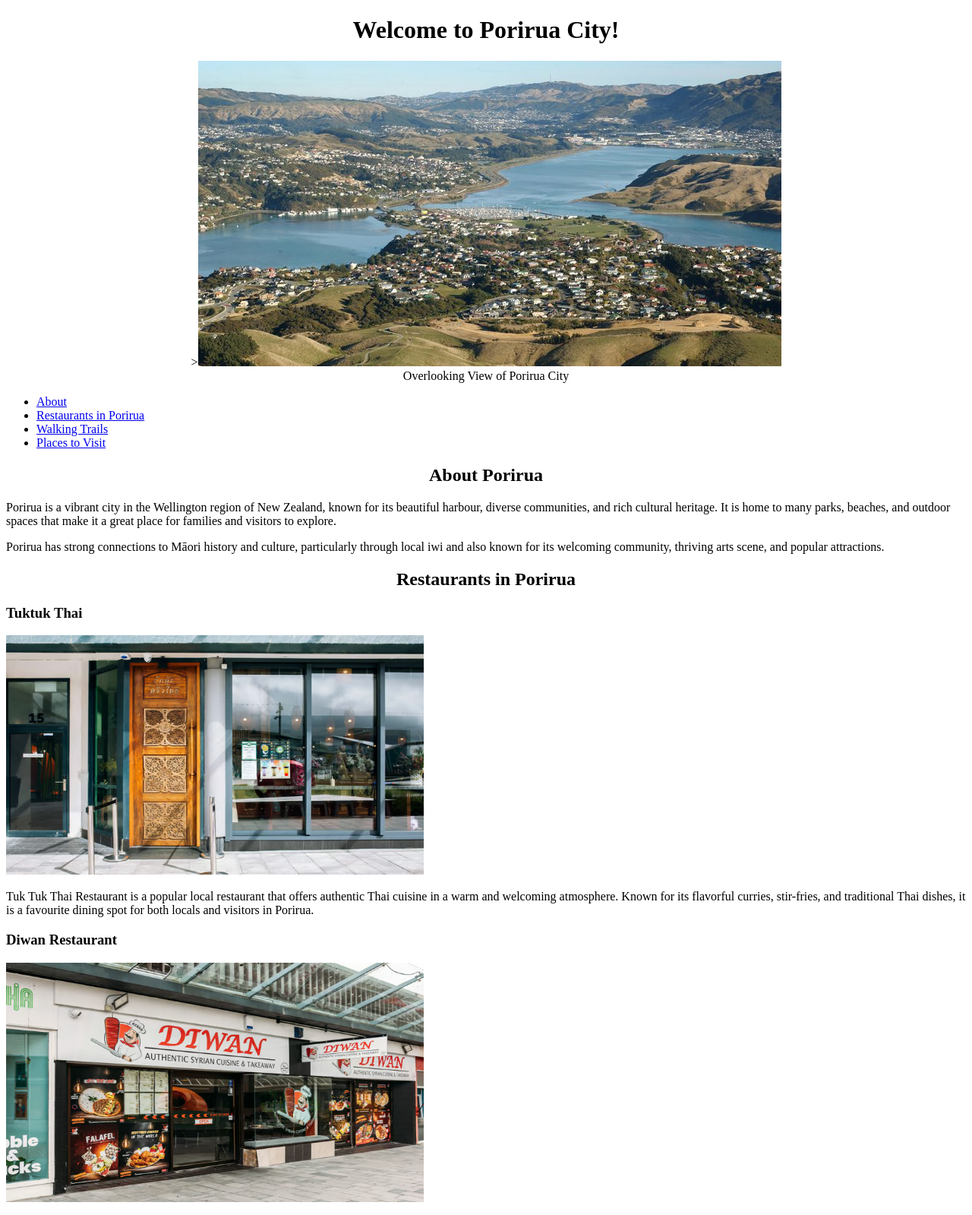
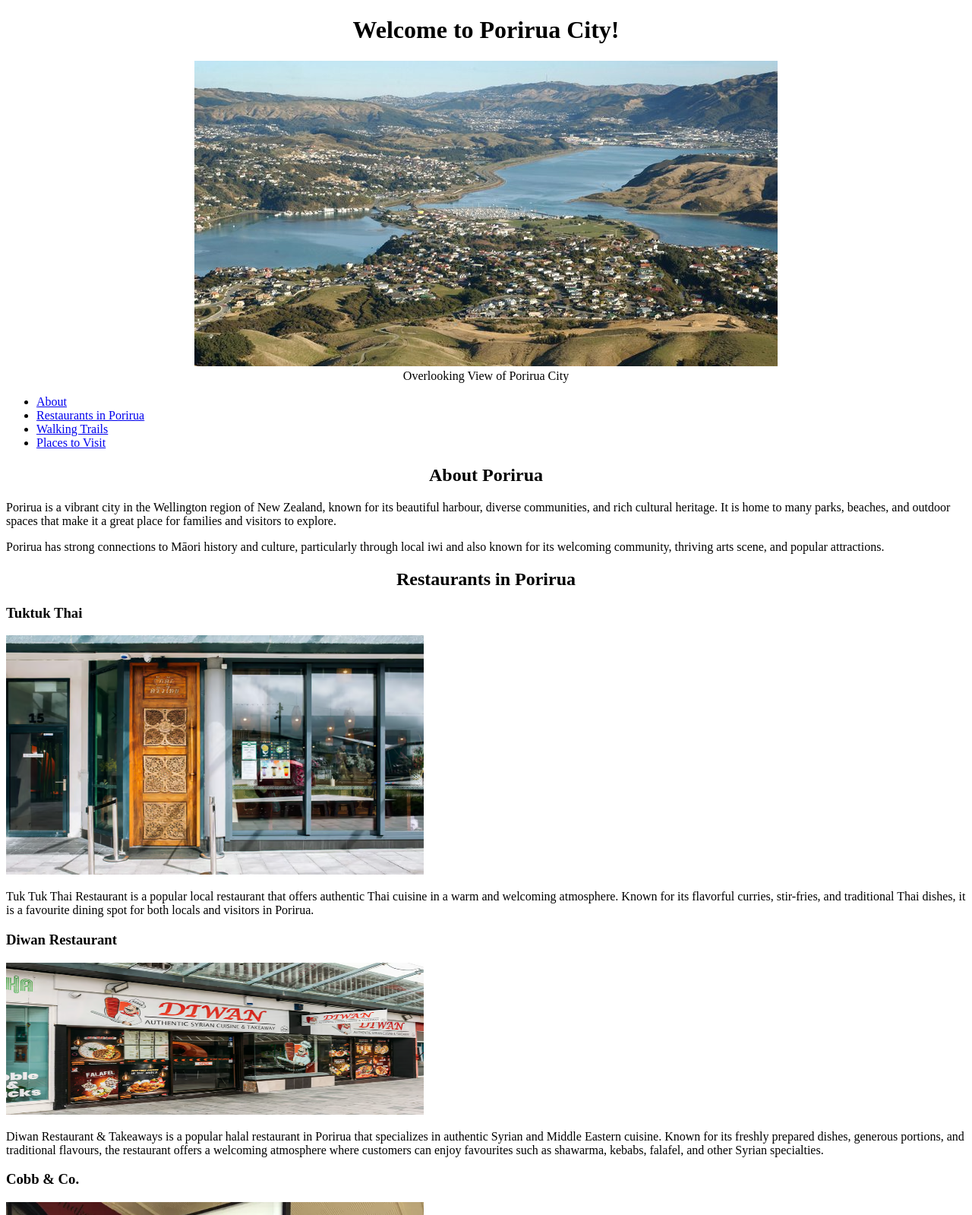
Before and after one commit to janenegonzales/Porirua-Blog-Page, a plain HTML site: page index.html in a window 1280 px wide. Shown: the top 1599 px of the page at 76% size. Drawn offline with Linux system fonts and the light colour scheme.

Commit message:
change iframe

```diff
--- a/index.html
+++ b/index.html
@@ -9,7 +9,7 @@
     <header>
       <h1><center>Welcome to Porirua City!</center></h1>
       <figure>
-        <center>><img
+        <center><img
           src="Porirua City.jpg" /></center>
         <figcaption><center>Overlooking View of Porirua City</center></figcaption>
       </figure>
@@ -55,7 +55,7 @@
           <h3>Diwan Restaurant</h3>
           <img src="Diwan_-_PORIRUA_2.avif"
           width="550"
-          height="315"/>
+          height="200"/>
           <p>
             Diwan Restaurant & Takeaways is a popular halal restaurant in Porirua
             that specializes in authentic Syrian and Middle Eastern cuisine.
@@ -82,6 +82,7 @@
         <section id="trails">
         <h2><center>Walking Trails</center></h2>
         <iframe width="560" height="315" src="https://www.youtube-nocookie.com/embed/E3GigO6jX68?si=v5FONjBndejfQ1VL" title="YouTube video player" frameborder="0" allow="accelerometer; autoplay; clipboard-write; encrypted-media; gyroscope; picture-in-picture; web-share" referrerpolicy="strict-origin-when-cross-origin" allowfullscreen>
+
         </iframe>
       </section>
     </main>
```
